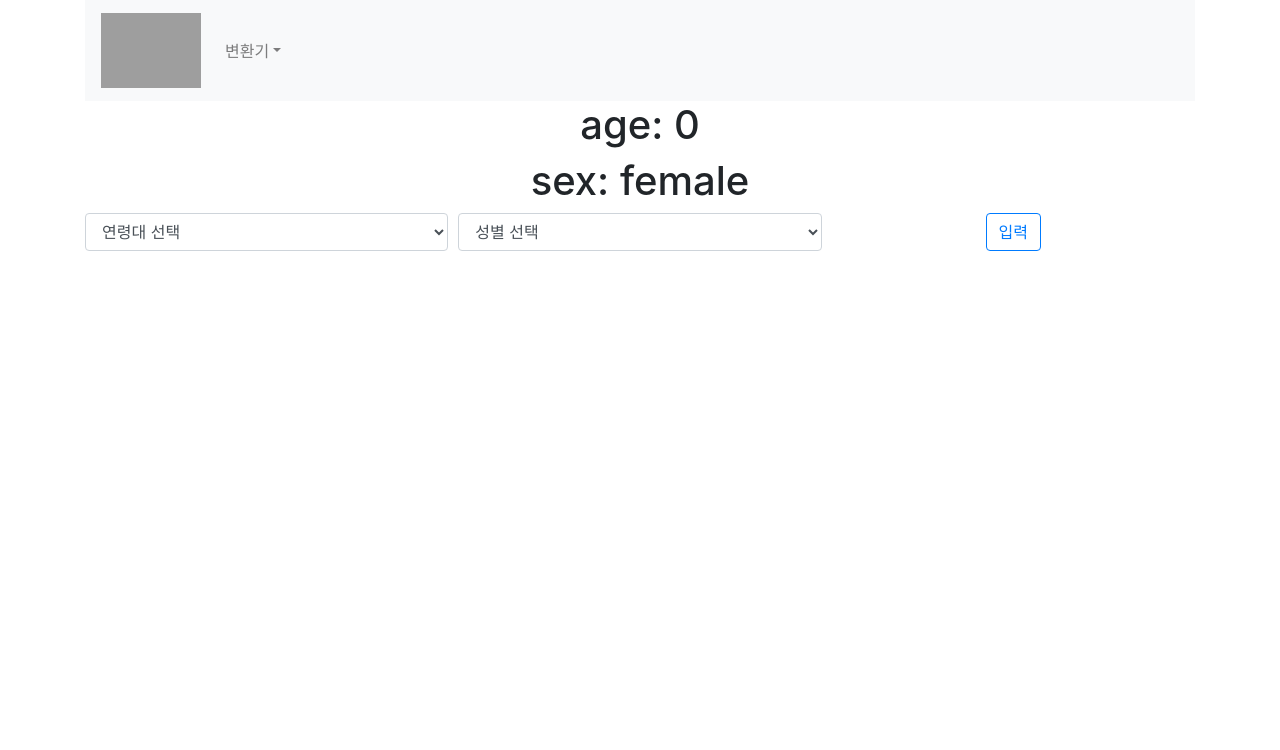
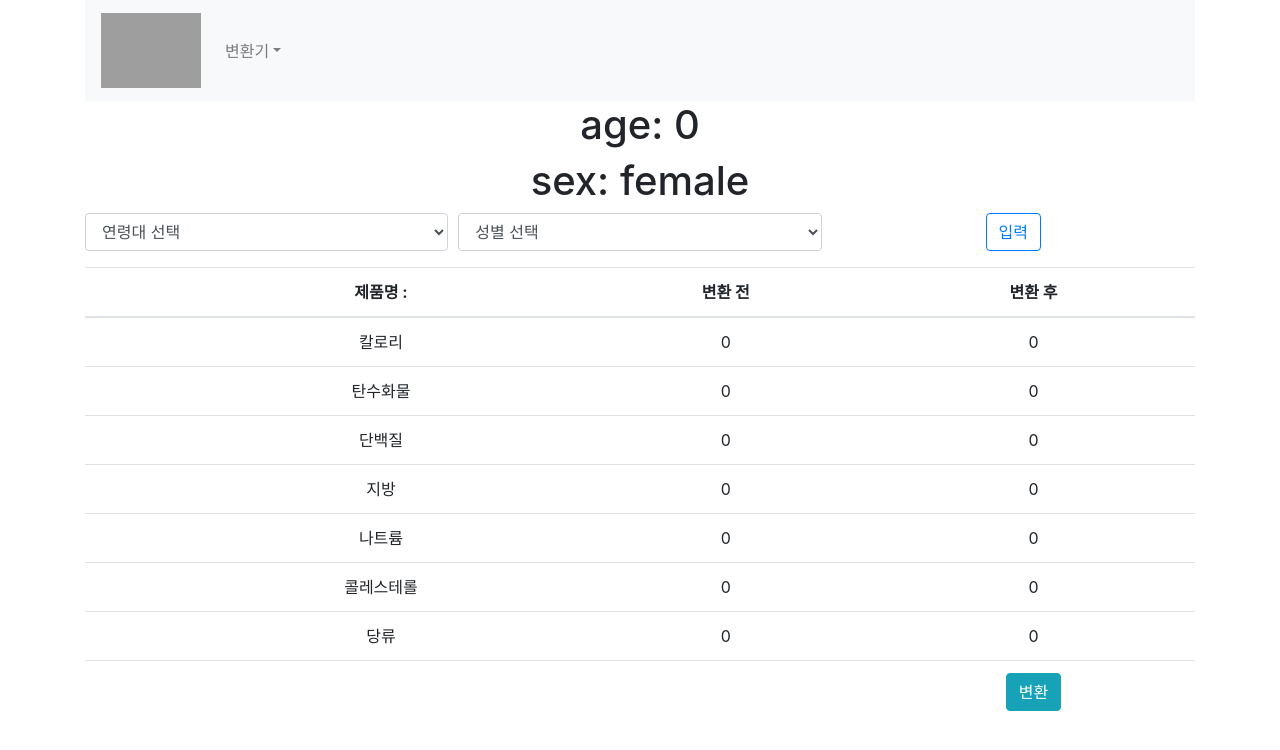
Before and after one commit to hufs-capstone/graduation_project_FE, a React (Create React App) app: page /selectcalculator in a window 1280 px wide. Shown: the top 750 px of the page. Built offline with nearby package versions, Linux system fonts and the light colour scheme; grey boxes are pictures that could not be loaded.

Commit message:
SelectCalculator

```diff
--- a/package.json
+++ b/package.json
@@ -18,7 +18,8 @@
     "react-scripts": "3.4.1",
     "reactstrap": "^8.4.1",
     "redux": "^4.0.5",
-    "typescript": "~3.7.2"
+    "typescript": "~3.7.2",
+    "yarn": "^1.22.4"
   },
   "scripts": {
     "start": "react-scripts start",
--- a/src/App.tsx
+++ b/src/App.tsx
@@ -6,6 +6,7 @@ import AppNavBar from './components/navbar';
 import AgeSexContainer from './containers/AgeSexContainer';
 import Home from './routes/Home';
 import ManualCalculator from './routes/ManualCalculator';
+import SelectCalculator from './routes/SelectCalculator';
 
 function App() {
   return (
@@ -30,8 +31,9 @@ function App() {
               <Route exact path = "/" component={Home}/>
 
               <Route path = "/manualcalculator" component={ManualCalculator}/>
+
+              <Route path = "/selectcalculator" component={SelectCalculator}/>
               {/*
-              <Route path = "/cal2" component={cal2}/>
               <Route path = "/comp" component={comp}/>
               */}
 
--- /dev/null
+++ b/src/components/SelectCalculator.tsx
@@ -0,0 +1,106 @@
+import React,{useState} from 'react';
+import { Table } from 'reactstrap';
+import { render } from 'react-dom';
+import { Button, Input, Col } from 'reactstrap';
+import {ProductState} from '../modules/types'
+import {post, get} from '../fetch';
+
+type SelectCalculatorState = {
+    product: ProductState;
+    age: number;
+    sex: string;
+}
+
+function SelectCalculator(
+    {
+        product,
+        age,
+        sex
+    }: SelectCalculatorState){
+        var [state, set_state] = useState({
+            name : product.name,
+            company: product.company,
+            kcal : product.kcal,
+            carbs : product.carbs,
+            protein : product.protein,
+            fat : product.fat,
+            na : product.na,
+            chol : product.chol,
+            sugar : product.sugar,
+            kcal2 : 0,
+            carbs2 : 0,
+            protein2 : 0,
+            fat2 : 0,
+            na2 : 0,
+            chol2 : 0,
+            sugar2 : 0
+        });
+        const handleClick=(e :any)=>{
+            console.log(age);
+            console.log(sex);
+        }
+    return(
+        <Table responsive>
+            <thead>
+              <tr>
+                <th></th>
+                <th>제품명 : {state.name}</th>
+                <th>변환 전</th>
+                <th>변환 후</th>
+              </tr>
+            </thead>
+            <tbody>
+              <tr>
+                <th scope="row"></th>
+                <td>칼로리</td>
+                <td>{state.kcal}</td>
+                <td>{state.kcal2}  </td>
+              </tr>
+              <tr>
+                <th scope="row"></th>
+                <td>탄수화물</td>
+                <td>{state.carbs}</td>
+                <td>{state.carbs2}  </td>
+              </tr>
+              <tr>
+                <th scope="row"></th>
+                <td>단백질</td>
+                <td>{state.protein}</td>
+                <td>{state.protein2} </td>
+              </tr>
+              <tr>
+                <th scope="row"></th>
+                <td>지방</td>
+                <td>{state.fat}</td>
+                <td>{state.fat2}</td>
+              </tr>
+              <tr>
+                <th scope="row"></th>
+                <td>나트륨</td>
+                <td>{state.na}</td>
+                <td>{state.na2}</td>
+              </tr>
+              <tr>
+                <th scope="row"></th>
+                <td>콜레스테롤</td>
+                <td>{state.chol}</td>
+                <td>{state.chol2}</td>
+              </tr>
+              <tr>
+                <th scope="row"></th>
+                <td>당류</td>
+                <td>{state.sugar}</td>
+                <td>{state.sugar2}</td>
+              </tr>
+              <tr>
+                <th scope="row"></th>
+                <td> </td>
+                <td> </td>
+                <td><Button className="btn pull-right" color="info" onClick={handleClick}>변환</Button></td>
+              </tr>
+            </tbody>
+        </Table>
+    )
+    }
+
+export default SelectCalculator;
--- a/src/components/navbar.tsx
+++ b/src/components/navbar.tsx
@@ -34,10 +34,10 @@ import {
                 </DropdownToggle>
                 <DropdownMenu right>
                   <DropdownItem>
-                  <NavLink href="/cal1">맞춤 계산기</NavLink>
+                  <NavLink href="/selectcalculator">제품 선택 계산기</NavLink>
                   </DropdownItem>
                   <DropdownItem>
-                  <NavLink href="/manualcalculator">제품 선택 계산기</NavLink>
+                  <NavLink href="/manualcalculator">맞춤 계산기</NavLink>
                   </DropdownItem>
                   <DropdownItem divider />
                   <DropdownItem>
--- /dev/null
+++ b/src/containers/SelectCalculatorContainer.tsx
@@ -0,0 +1,20 @@
+import React from 'react';
+import { useSelector, useDispatch } from 'react-redux';
+import { RootState } from '../modules';
+import SelectCalculator from '../components/SelectCalculator';
+import product from '../modules/product';
+
+function SelectCalculatorContainer() {
+    const age = useSelector((state: RootState)=>state.agesex.age);
+    const sex = useSelector((state: RootState)=>state.agesex.sex);
+    const product = useSelector((state: RootState)=>state.product.product1);
+
+    return (
+        <SelectCalculator
+            product={product}
+            age={age}
+            sex={sex}
+            />
+    );
+}
+export default SelectCalculatorContainer;
--- a/src/modules/index.ts
+++ b/src/modules/index.ts
@@ -2,9 +2,11 @@ import { combineReducers } from 'redux';
 import counter from './counter';
 import age from './age';
 import agesex from './agesex';
+import product from './product';
 
 const rootReducer = combineReducers({
   counter,
+  product,
   age,
   agesex
 });
--- /dev/null
+++ b/src/modules/product.ts
@@ -0,0 +1,42 @@
+import {ProductState} from './types';
+const SETPRODUCT1 = 'product/SETProduct1' as const;
+const SETPRODUCT2 = 'product/SETProduct2' as const;
+
+export const setproduct1 = (product1:ProductState) => ({type:SETPRODUCT1, payload: product1});
+export const setproduct2 = (product2:ProductState) => ({type:SETPRODUCT2, payload: product2});
+
+type ProductAction = ReturnType<typeof setproduct1>|
+ReturnType<typeof setproduct2>;
+
+type ProductsState = {
+    product1: ProductState
+    product2: ProductState
+}
+var initailProductState = {
+    name: "",
+    company: '',
+    kcal: 0,
+    carbs: 0,
+    protein: 0,
+    fat: 0,
+    na: 0,
+    chol: 0,
+    sugar: 0
+}
+
+const initialState: ProductsState = {
+    product1: initailProductState,
+    product2: initailProductState
+};
+
+function product(state: ProductsState = initialState, action: ProductAction){
+    switch(action.type) {
+        case SETPRODUCT1:
+            return{product1: action.payload, product2: state.product2}
+        case SETPRODUCT2:
+            return {product1: state.product1, product2: action.payload}
+        default:
+            return state
+    }
+}
+export default product;
--- /dev/null
+++ b/src/modules/types.ts
@@ -0,0 +1,11 @@
+export interface ProductState  {
+    name: string,
+    company: string,
+    kcal: number,
+    carbs: number,
+    protein: number,
+    fat: number,
+    na: number,
+    chol: number,
+    sugar: number
+}
--- /dev/null
+++ b/src/routes/SelectCalculator.tsx
@@ -0,0 +1,11 @@
+import React from 'react';
+import SelectCalculatorContainer from '../containers/SelectCalculatorContainer';
+
+function SelectCalculator({}){
+    return (
+        <div>
+            <SelectCalculatorContainer/>
+        </div>
+    )
+}
+export default SelectCalculator;
```
Also changed, not shown: 1 other file (tests, documents, lock files or other folders).
